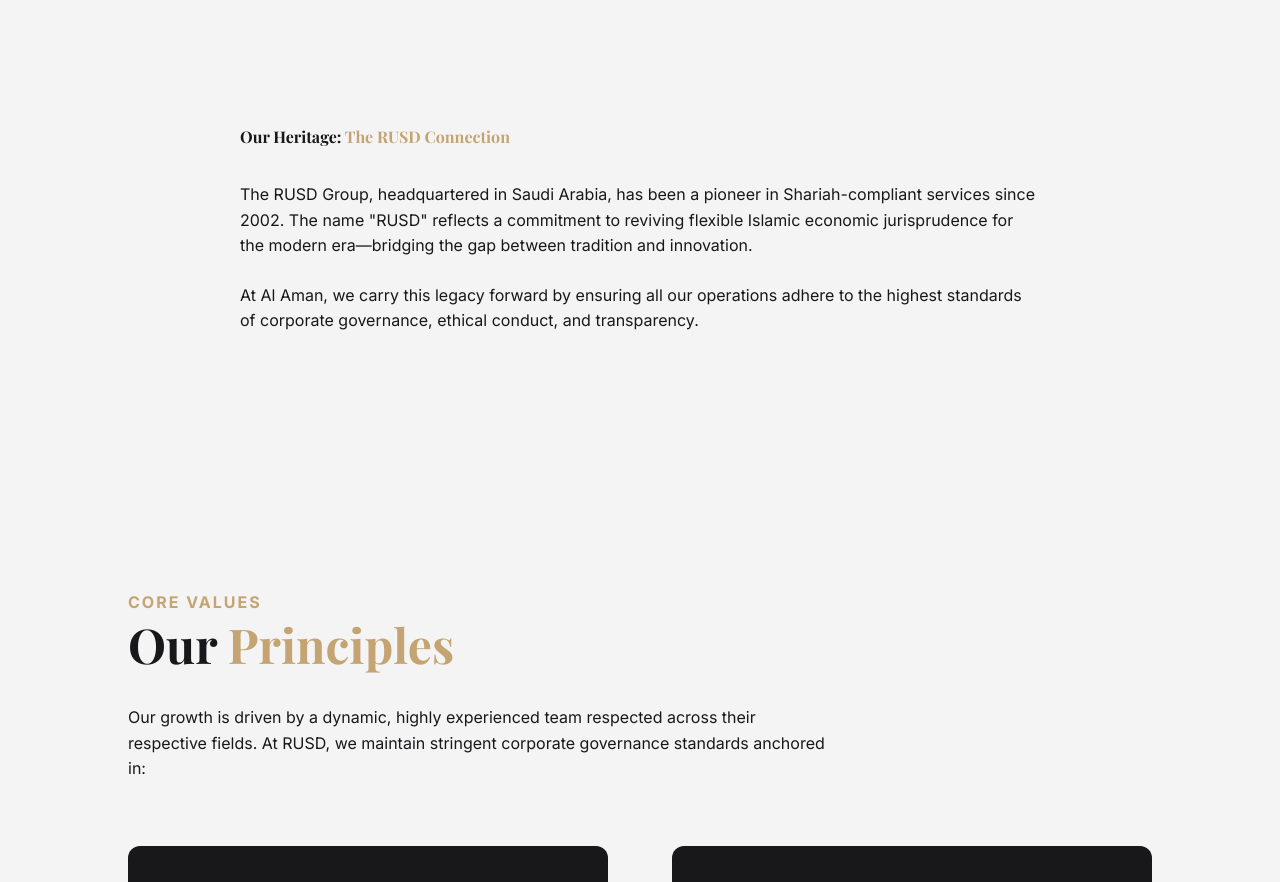
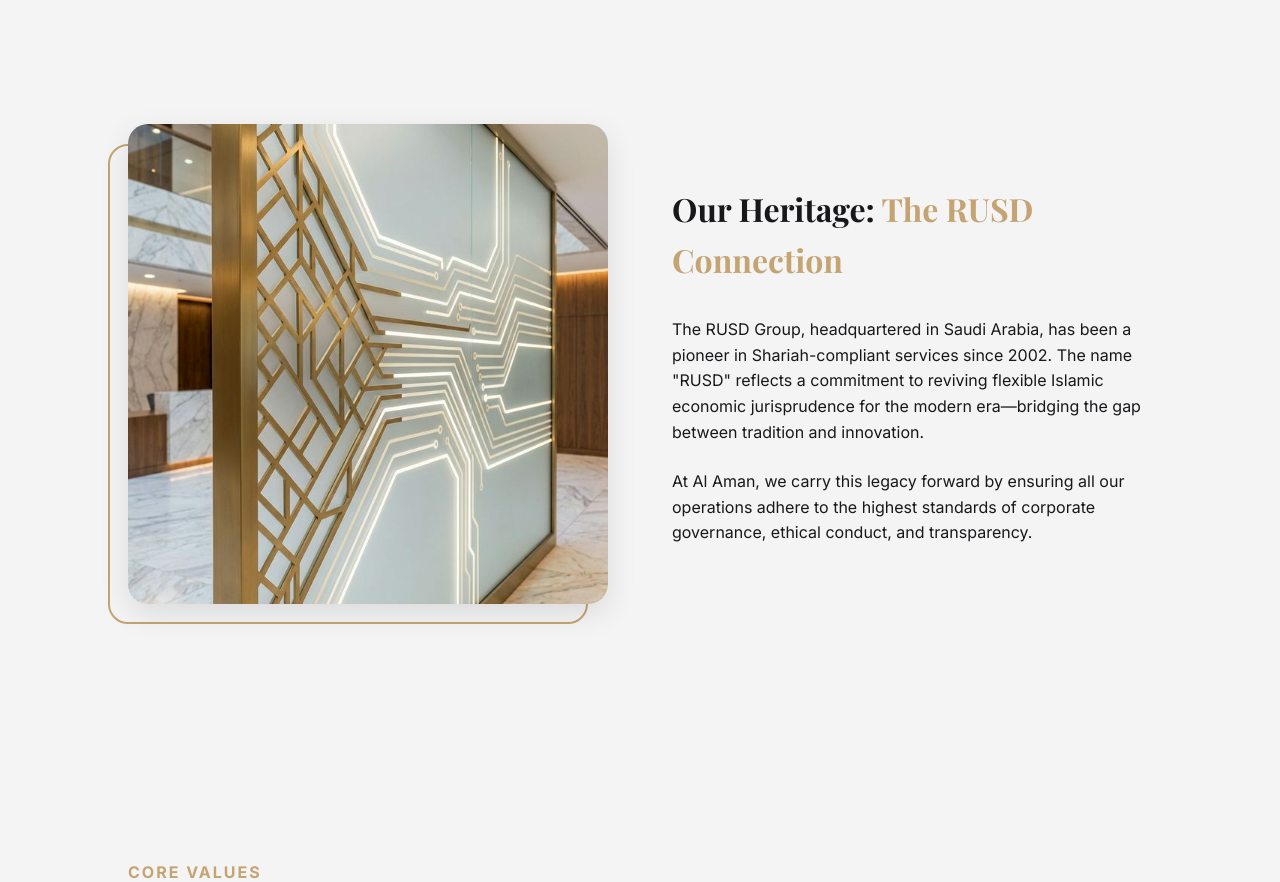
Before and after one commit to ghayas110/alamantrustlltd, a Next.js app: page /about in a window 1280 px wide. Shown: the part 960-1842 px from the top of the page. Built offline with nearby package versions, Linux system fonts and the light colour scheme; a web font is replaced by a local one.

Commit message:
feat: Enhance about and home page layouts, add RUSD heritage image, and adjust service page banner styling.

```diff
--- a/app/about/page.tsx
+++ b/app/about/page.tsx
@@ -59,9 +59,34 @@ export default function About() {
             </section>
 
              <section className="section" style={{ background: 'var(--bg-light)' }}>
-                <div style={{ maxWidth: '800px', margin: '0 auto' }}>
+                <div className="grid-2" style={{ alignItems: 'center', gap: '4rem' }}>
                     <Reveal>
-                         <h2 className="serif" style={{ marginBottom: '2rem' }}>Our Heritage: <span className="gold">The RUSD Connection</span></h2>
+                        <div style={{ position: 'relative' }}>
+                            <div style={{
+                                position: 'absolute',
+                                top: '20px',
+                                left: '-20px',
+                                width: '100%',
+                                height: '100%',
+                                border: '2px solid var(--primary-gold)',
+                                borderRadius: '20px',
+                                zIndex: 0
+                            }}></div>
+                            <img
+                                src="/images/rusd-heritage.png"
+                                alt="The RUSD Connection"
+                                style={{
+                                    width: '100%',
+                                    borderRadius: '20px',
+                                    position: 'relative',
+                                    zIndex: 1,
+                                    boxShadow: '0 10px 30px rgba(0,0,0,0.1)'
+                                }}
+                            />
+                        </div>
+                    </Reveal>
+                    <Reveal delay={0.2}>
+                         <h3 className="serif" style={{ marginBottom: '2rem', fontSize: '2rem' }}>Our Heritage: <span className="gold">The RUSD Connection</span></h3>
                          <p style={{ marginBottom: '1.5rem' }}>
                             The RUSD Group, headquartered in Saudi Arabia, has been a pioneer in Shariah-compliant services since 2002. The name "RUSD" reflects a commitment to reviving flexible Islamic economic jurisprudence for the modern era—bridging the gap between tradition and innovation.
                         </p>
--- a/app/page.tsx
+++ b/app/page.tsx
@@ -35,12 +35,19 @@ export default function Home() {
             />
 
             <section className="section">
-                <div className="section-header">
-                    <Reveal>
-                        <h2 className="serif">Tailored Solutions for Your <span className="gold">Business & Wealth</span></h2>
-                        <p className="subtitle" style={{ color: '#C5A473', fontWeight: 600, marginBottom: '1rem' }}>Your Trusted Corporate Partner</p>
-                        <p>Al Aman Trust Services specializes in Shariah-compliant corporate services that uphold ethical standards while driving growth. We serve a diverse clientele—from emerging ventures to established enterprises—with tailored expertise in corporate governance, private wealth management, fund services, and strategic market entry across Malaysia, Saudi Arabia, and the UAE. Partner with us to navigate your corporate journey with integrity and precision.</p>
-                    </Reveal>
+                <div className="section-header" style={{ maxWidth: '100%', display: 'flex', justifyContent: 'space-between', alignItems: 'flex-end', gap: '4rem', flexWrap: 'wrap' }}>
+                    <div style={{ flex: '1 1 400px' }}>
+                        <Reveal>
+                            <span className="gold" style={{ textTransform: 'uppercase', letterSpacing: '2px', fontWeight: '700', display: 'block', marginBottom: '1rem' }}>Our Expertise</span>
+                            <h2 className="serif" style={{ margin: 0 }}>Tailored Solutions for Your <span className="gold">Business & Wealth</span></h2>
+                        </Reveal>
+                    </div>
+                    <div style={{ flex: '1 1 400px', paddingBottom: '0.5rem' }}>
+                        <Reveal delay={0.1}>
+                            <p className="subtitle" style={{ color: '#C5A473', fontWeight: 600, marginBottom: '1rem' }}>Your Trusted Corporate Partner</p>
+                            <p>Al Aman Trust Services specializes in Shariah-compliant corporate services that uphold ethical standards while driving growth. We serve a diverse clientele—from emerging ventures to established enterprises—with tailored expertise in corporate governance, private wealth management, fund services, and strategic market entry across Malaysia, Saudi Arabia, and the UAE. Partner with us to navigate your corporate journey with integrity and precision.</p>
+                        </Reveal>
+                    </div>
                 </div>
                 <div className="grid">
                     <Reveal>
--- a/app/services/[slug]/page.tsx
+++ b/app/services/[slug]/page.tsx
@@ -36,7 +36,7 @@ export default async function ServiceDetailPage({ params }: ServicePageProps) {
             <section
                 style={{
                     position: "relative",
-                    height: "60vh",
+                    height: "70vh",
                     minHeight: "400px",
                     display: "flex",
                     alignItems: "center",
@@ -53,6 +53,7 @@ export default async function ServiceDetailPage({ params }: ServicePageProps) {
                         width: "100%",
                         height: "100%",
                         objectFit: "cover",
+                        objectPosition: "center",
                     }}
                 />
                 <div
```
Also changed, not shown: public/images/rusd-heritage.png (added), 1 other file (tests, documents, lock files or other folders).
